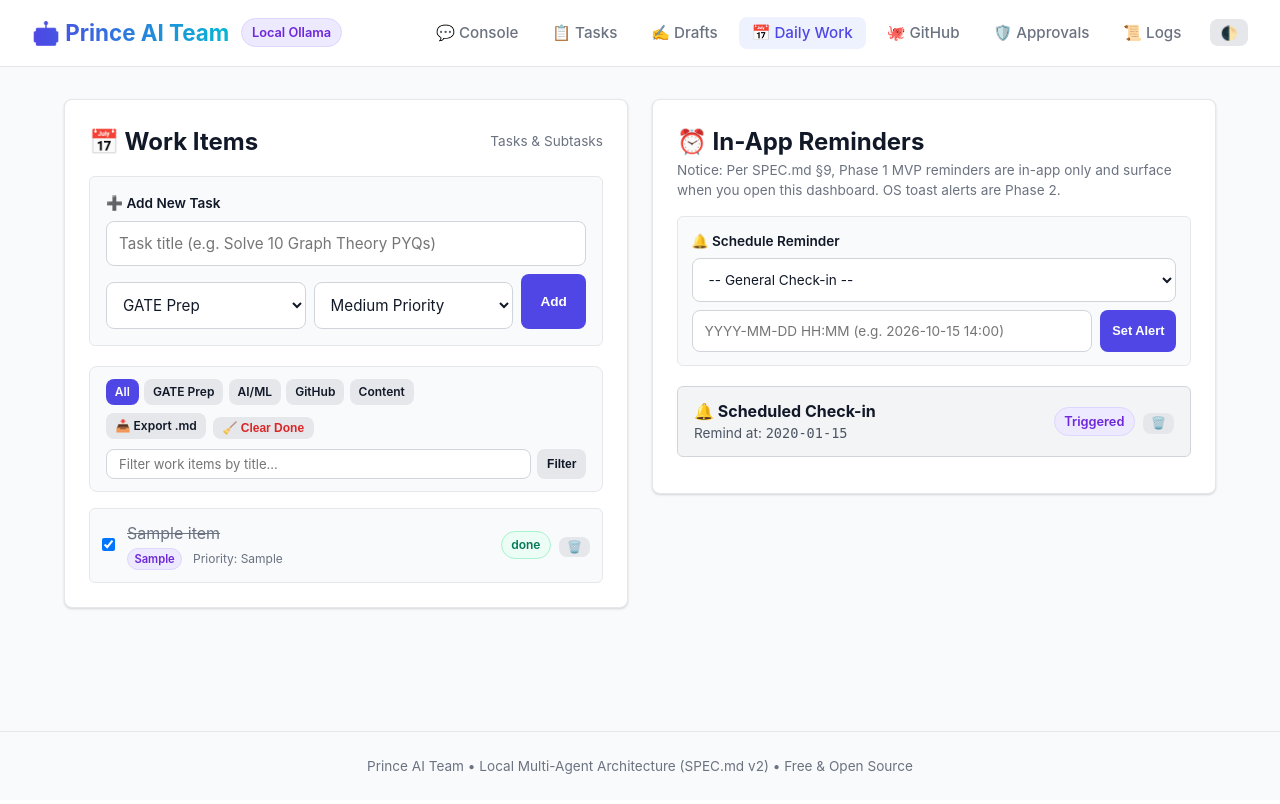
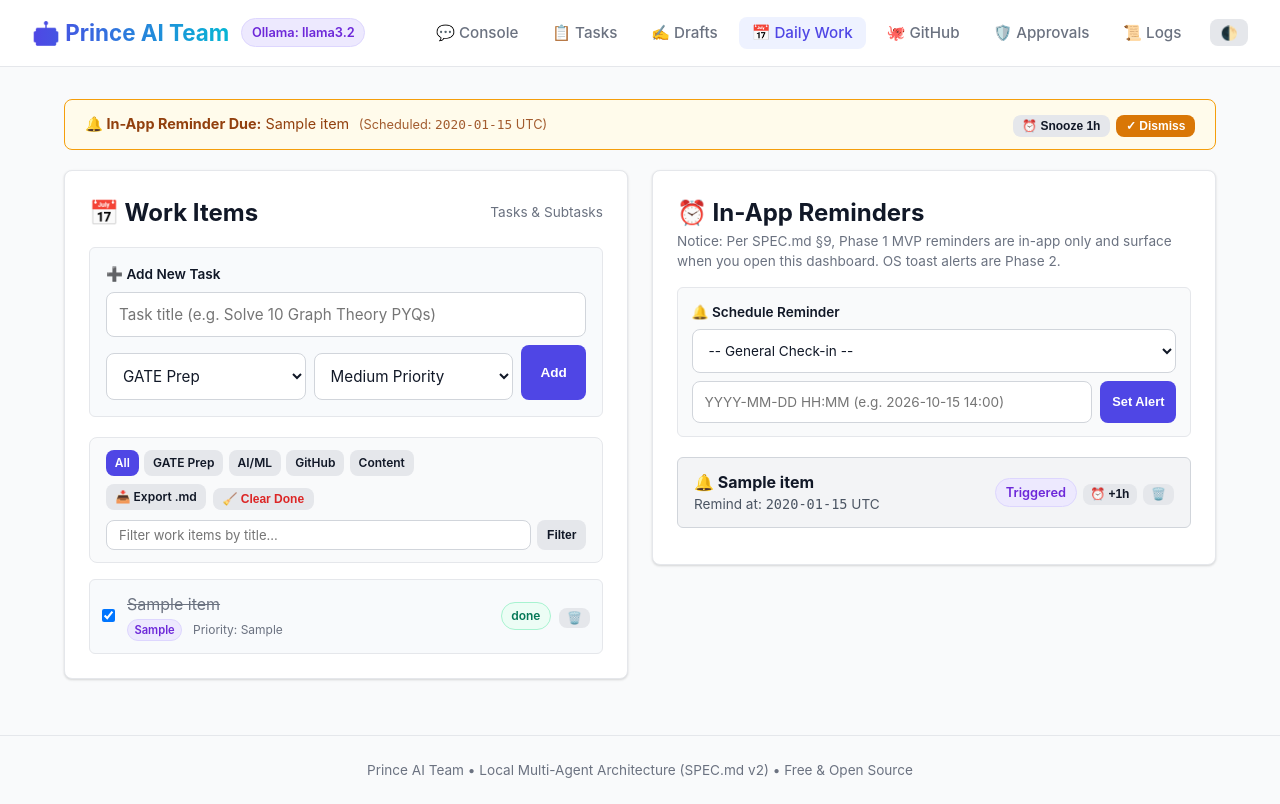
Before and after one commit to p4prince2/job-agent-local, a FastAPI app: page /work in a window 1280 px wide. Before the commit the page ends 774 px from the top, so only its background shows below. Run offline with FastAPI, Linux system fonts and the light colour scheme; tables that the repository leaves empty hold one stand-in row (values such as "Sample post"); some libraries are stand-ins or nearby versions.

Commit message:
feat: add global in-app reminder banners, snooze workflow, compound sub-instruction routing, and dynamic model indicator

```diff
--- a/dashboard/templates/base.html
+++ b/dashboard/templates/base.html
@@ -28,7 +28,7 @@
   <header>
     <div class="brand">
       <h1>🤖 Prince AI Team</h1>
-      <span class="badge badge-supervisor">Local Ollama</span>
+      <span class="badge badge-supervisor">{{ (llm_provider_name or 'ollama')|title }}: {{ llm_model or 'llama3.2' }}</span>
     </div>
     <div style="display: flex; align-items: center; gap: 1rem;">
       <nav>
@@ -54,6 +54,34 @@
   </header>
 
   <main>
+    {% if fired_reminders %}
+    <div style="display: flex; flex-direction: column; gap: 0.5rem; margin-bottom: 1.25rem;">
+      {% for rem in fired_reminders %}
+      <div id="reminder-banner-{{ rem.id }}" style="background: var(--warning-bg); border: 1px solid #F59E0B; border-radius: 8px; padding: 0.75rem 1.25rem; display: flex; justify-content: space-between; align-items: center; gap: 1rem;">
+        <div style="color: var(--warning-text); font-size: 0.9rem;">
+          <strong>🔔 In-App Reminder Due:</strong>
+          {{ rem.work_item.title if rem.work_item else 'Scheduled Check-in' }}
+          <span style="font-size: 0.8rem; opacity: 0.85; margin-left: 0.35rem;">(Scheduled: <code>{{ rem.remind_at }}</code> UTC)</span>
+        </div>
+        <div style="display: flex; gap: 0.4rem; align-items: center;">
+          <form action="/work/reminders/snooze/{{ rem.id }}" method="POST"
+                hx-post="/work/reminders/snooze/{{ rem.id }}"
+                hx-target="#reminder-banner-{{ rem.id }}"
+                hx-swap="outerHTML swap:200ms" style="margin: 0;">
+            <input type="hidden" name="minutes" value="60">
+            <button type="submit" class="btn btn-secondary" style="font-size: 0.75rem; padding: 0.25rem 0.6rem;">⏰ Snooze 1h</button>
+          </form>
+          <form action="/work/reminders/delete/{{ rem.id }}" method="POST"
+                hx-post="/work/reminders/delete/{{ rem.id }}"
+                hx-target="#reminder-banner-{{ rem.id }}"
+                hx-swap="outerHTML swap:200ms" style="margin: 0;">
+            <button type="submit" class="btn btn-primary" style="font-size: 0.75rem; padding: 0.25rem 0.6rem; background: #D97706;">✓ Dismiss</button>
+          </form>
+        </div>
+      </div>
+      {% endfor %}
+    </div>
+    {% endif %}
     {% block content %}{% endblock %}
   </main>
 
--- a/dashboard/templates/index.html
+++ b/dashboard/templates/index.html
@@ -33,7 +33,7 @@
   </div>
   <div class="card" style="padding: 0.75rem 1rem; text-align: center; margin-bottom: 0;">
     <div style="font-size: 0.75rem; color: var(--text-muted); font-weight: 600; text-transform: uppercase;">Model Engine</div>
-    <div style="font-size: 0.85rem; font-weight: 700; color: #059669; margin-top: 0.35rem;">🟢 Ollama llama3.2</div>
+    <div style="font-size: 0.85rem; font-weight: 700; color: #059669; margin-top: 0.35rem;">🟢 {{ (llm_provider_name or 'ollama')|title }} {{ llm_model or 'llama3.2' }}</div>
   </div>
 </div>
 {% endif %}
@@ -56,7 +56,7 @@
 
         <div style="margin-top: 1rem; display: flex; justify-content: space-between; align-items: center;">
           <div style="font-size: 0.8rem; color: var(--text-muted);">
-            Running on <strong>Ollama (llama3.2)</strong> &bull; Zero API Cost
+            Running on <strong>{{ (llm_provider_name or 'ollama')|title }} ({{ llm_model or 'llama3.2' }})</strong> &bull; Zero API Cost
           </div>
           <div style="display: flex; align-items: center; gap: 0.5rem;">
             <span id="dispatch-spinner" class="htmx-indicator" style="font-size: 0.85rem; color: var(--primary);">Dispatching...</span>
--- a/dashboard/templates/work.html
+++ b/dashboard/templates/work.html
@@ -138,13 +138,17 @@
       {% for rem in reminders %}
       <div id="reminder-card-{{ rem.id }}" style="background: {% if rem.fired %}#F3F4F6{% else %}#FFFBEB{% endif %}; border: 1px solid {% if rem.fired %}#D1D5DB{% else %}#FDE68A{% endif %}; padding: 0.75rem 1rem; border-radius: 6px; margin-bottom: 0.75rem; display: flex; justify-content: space-between; align-items: center;">
         <div>
-          <strong>🔔 Scheduled Check-in</strong>
-          <div style="font-size: 0.85rem; color: {% if rem.fired %}#4B5563{% else %}#92400E{% endif %};">Remind at: <code>{{ rem.remind_at }}</code></div>
+          <strong>🔔 {{ rem.work_item.title if rem.work_item else 'Scheduled Check-in' }}</strong>
+          <div style="font-size: 0.85rem; color: {% if rem.fired %}#4B5563{% else %}#92400E{% endif %};">Remind at: <code>{{ rem.remind_at }}</code> UTC</div>
         </div>
-        <div style="display: flex; align-items: center; gap: 0.5rem;">
+        <div style="display: flex; align-items: center; gap: 0.4rem;">
           <span class="badge {% if rem.fired %}badge-supervisor{% else %}badge-daily{% endif %}">
             {% if rem.fired %}Triggered{% else %}Active{% endif %}
           </span>
+          <form action="/work/reminders/snooze/{{ rem.id }}" method="POST" style="margin: 0;">
+            <input type="hidden" name="minutes" value="60">
+            <button type="submit" class="btn btn-secondary" style="padding: 0.2rem 0.45rem; font-size: 0.75rem;" title="Snooze reminder by 1 hour">⏰ +1h</button>
+          </form>
           <form action="/work/reminders/delete/{{ rem.id }}" method="POST"
                 hx-post="/work/reminders/delete/{{ rem.id }}"
                 hx-target="#reminder-card-{{ rem.id }}"
--- a/db/models.py
+++ b/db/models.py
@@ -113,6 +113,8 @@ class Reminder(Base):
     fired = Column(Boolean, nullable=False, default=False)
     created_at = Column(DateTime, nullable=False, default=utc_now)
 
+    work_item = relationship("WorkItem")
+
 
 class Approval(Base):
     """The single gate every risky or external action passes through (§11)."""
--- a/main.py
+++ b/main.py
@@ -6,7 +6,7 @@ in-process APScheduler reminders, and safety approval management.
 """
 
 from typing import Optional
-from datetime import datetime, timezone
+from datetime import datetime, timedelta, timezone
 from fastapi import FastAPI, Request, Form, Depends, HTTPException, BackgroundTasks
 from fastapi.responses import HTMLResponse, RedirectResponse, Response
 from fastapi.staticfiles import StaticFiles
@@ -14,7 +14,7 @@ from fastapi.templating import Jinja2Templates
 from sqlalchemy.orm import Session
 from apscheduler.schedulers.background import BackgroundScheduler
 
-from config import BASE_DIR
+from config import BASE_DIR, LLM_PROVIDER, OLLAMA_MODEL
 from db.models import Task, AgentRun, Draft, GitHubReview, WorkItem, Reminder, Approval, Log
 from db.session import init_db, get_db, SessionLocal
 from agents.supervisor import default_supervisor
@@ -35,23 +35,28 @@ templates = Jinja2Templates(directory=str(BASE_DIR / "dashboard" / "templates"))
 scheduler = BackgroundScheduler()
 
 
+def _process_due_reminders(db: Session) -> None:
+    """Marks due reminders as fired and emits structured activity logs."""
+    now_str = datetime.now(timezone.utc).strftime("%Y-%m-%d %H:%M")
+    due_reminders = db.query(Reminder).filter(
+        Reminder.fired == False,
+        Reminder.remind_at <= now_str
+    ).all()
+
+    for rem in due_reminders:
+        rem.fired = True
+        db.commit()
+        task_title = rem.work_item.title if rem.work_item else "Scheduled Check-in"
+        msg = f"🔔 IN-APP REMINDER: Check-in due for '{task_title}' (Scheduled: {rem.remind_at})"
+        log_event("DailyWorkAgent", msg, level="INFO")
+        logger.info(msg)
+
+
 def check_due_reminders():
     """Background check for due in-app reminders (§3)."""
     db = SessionLocal()
     try:
-        now_str = datetime.now(timezone.utc).strftime("%Y-%m-%d %H:%M")
-        due_reminders = db.query(Reminder).filter(
-            Reminder.fired == False,
-            Reminder.remind_at <= now_str
-        ).all()
-
-        for rem in due_reminders:
-            rem.fired = True
-            db.commit()
-            task_title = rem.work_item.title if hasattr(rem, 'work_item') and rem.work_item else "Scheduled Check-in"
-            msg = f"🔔 IN-APP REMINDER: Check-in due for '{task_title}' (Scheduled: {rem.remind_at})"
-            log_event("DailyWorkAgent", msg, level="INFO")
-            logger.info(msg)
+        _process_due_reminders(db)
     except Exception as e:
         logger.error(f"Error checking reminders: {e}")
     finally:
@@ -79,16 +84,27 @@ def on_shutdown():
 
 
 def get_common_context(db: Session, active_tab: str = "chat") -> dict:
-    """Helper providing global variables to templates like approval badge counters and metrics."""
+    """Helper providing global variables to templates like approvals, fired reminders, and metrics."""
+    try:
+        _process_due_reminders(db)
+    except Exception as e:
+        logger.debug(f"Could not process due reminders on request: {e}")
+
     pending_count = len(ApprovalManager.get_pending_approvals(db=db))
+    fired_reminders = db.query(Reminder).filter(Reminder.fired == True).order_by(Reminder.remind_at.asc()).all()
     total_tasks = db.query(Task).count()
     completed_tasks = db.query(Task).filter(Task.status == "completed").count()
     total_drafts = db.query(Draft).count()
     active_work_items = db.query(WorkItem).filter(WorkItem.status != "done").count()
     total_reviews = db.query(GitHubReview).count()
+    active_model = getattr(default_provider, "model", OLLAMA_MODEL)
+
     return {
         "active_tab": active_tab,
         "pending_approvals_count": pending_count,
+        "fired_reminders": fired_reminders,
+        "llm_provider_name": LLM_PROVIDER,
+        "llm_model": active_model,
         "metrics": {
             "total_tasks": total_tasks,
             "completed_tasks": completed_tasks,
@@ -564,6 +580,23 @@ def delete_reminder_endpoint(request: Request, reminder_id: int, db: Session = D
     return RedirectResponse(url="/work", status_code=303)
 
 
+@app.post("/work/reminders/snooze/{reminder_id}")
+def snooze_reminder_endpoint(
+    request: Request,
+    reminder_id: int,
+    minutes: int = Form(60),
+    db: Session = Depends(get_db)
+):
+    rem = db.query(Reminder).filter(Reminder.id == reminder_id).first()
+    if rem:
+        rem.remind_at = (datetime.now(timezone.utc) + timedelta(minutes=minutes)).strftime("%Y-%m-%d %H:%M")
+        rem.fired = False
+        db.commit()
+    if request.headers.get("HX-Request"):
+        return HTMLResponse("")
+    return RedirectResponse(url="/work", status_code=303)
+
+
 @app.post("/work/decompose/{item_id}")
 def decompose_work_item_endpoint(item_id: int, db: Session = Depends(get_db)):
     parent_item = db.query(WorkItem).filter(WorkItem.id == item_id).first()
```
Also changed, not shown: agents/supervisor.py (+48 -10 lines), tests/test_routes.py (+46 -0 lines), tests/test_supervisor.py (+30 -0 lines).
